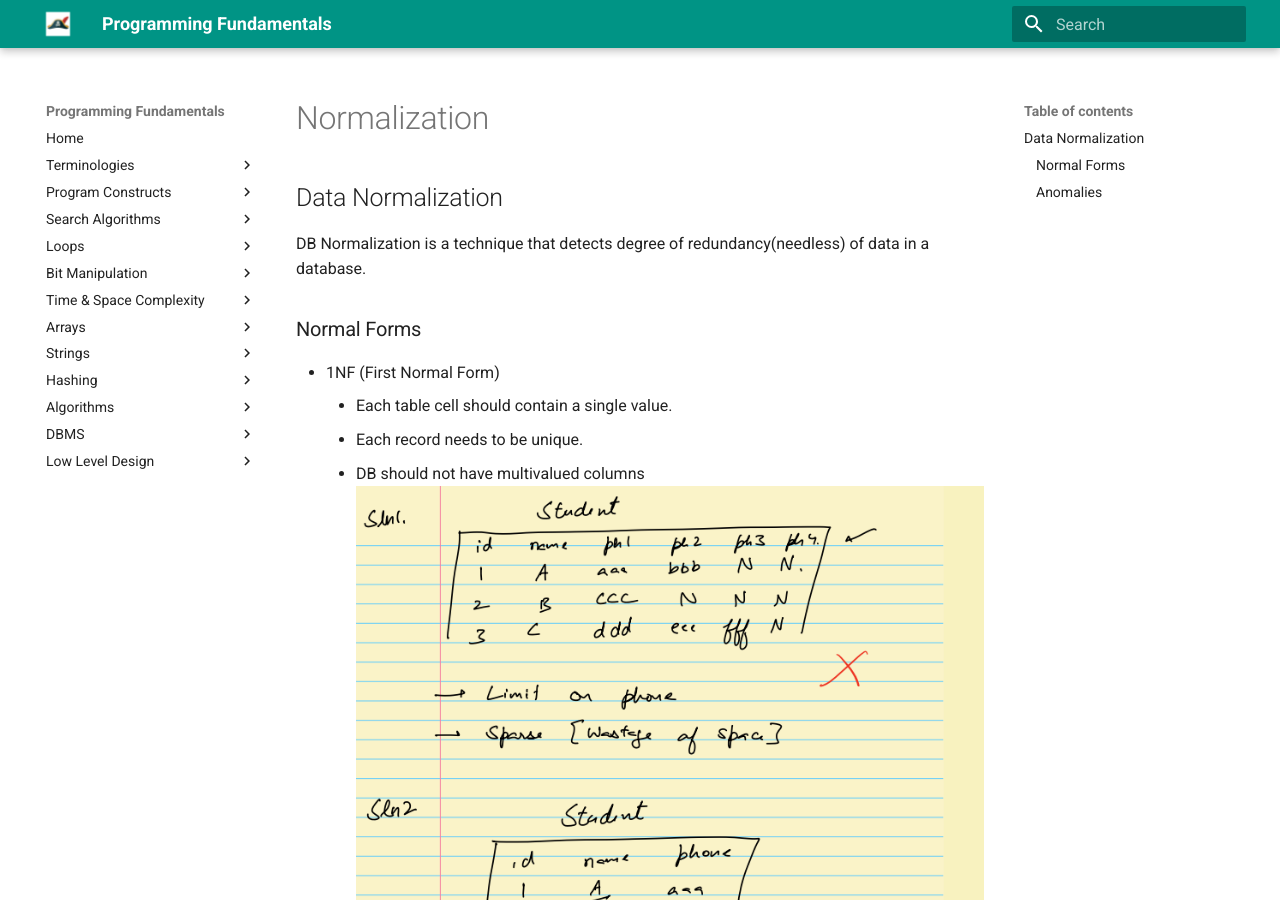
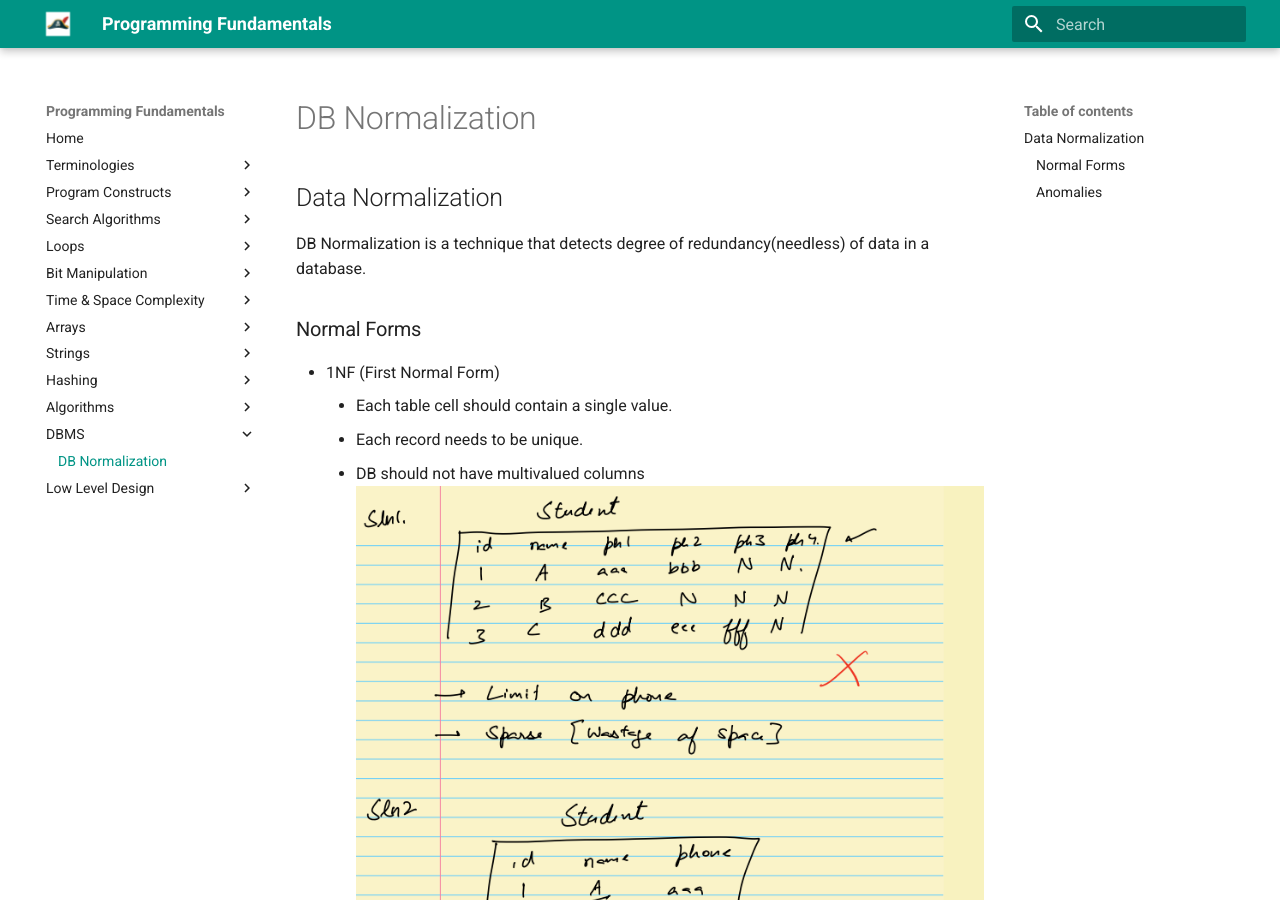
Before and after one commit to santosh-1987/programming-fundamentals, an MkDocs documentation site: the page built from docs/dbms/normalization.md, in a window 1280 px wide and 900 px high. Built offline with MkDocs 1.6.1 and Material for MkDocs 9.7.7, drawn with Linux system fonts in a browser that asks for light colours; the version menu is left out; some of the changed lines change nothing that is shown.

Commit message:
Db Normalization

```diff
--- a/mkdocs.yml
+++ b/mkdocs.yml
@@ -46,7 +46,7 @@ nav:
       - Manachers Algorithm: algorithms/manachers_algorithm.md
       - Kadanes Algorithm: algorithms/kadanes_algorithm.md
   - DBMS:
-      - DB Normalization: rdbms/normalization.md
+      - DB Normalization: dbms/normalization.md
   - Low Level Design:
       - How to Approach Design Problem: lld/how_to_approach_design_problems.md
       - Design a Pen: lld/design-a-pen.md
```
Also changed, not shown: docs/dbms/normalization.md (renamed from docs/RDBMS/normalization.md).
